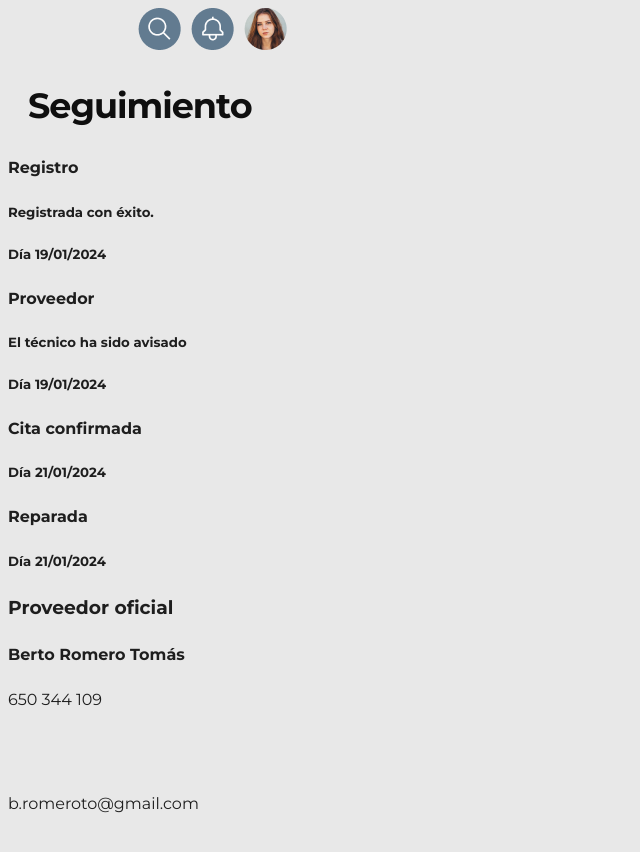
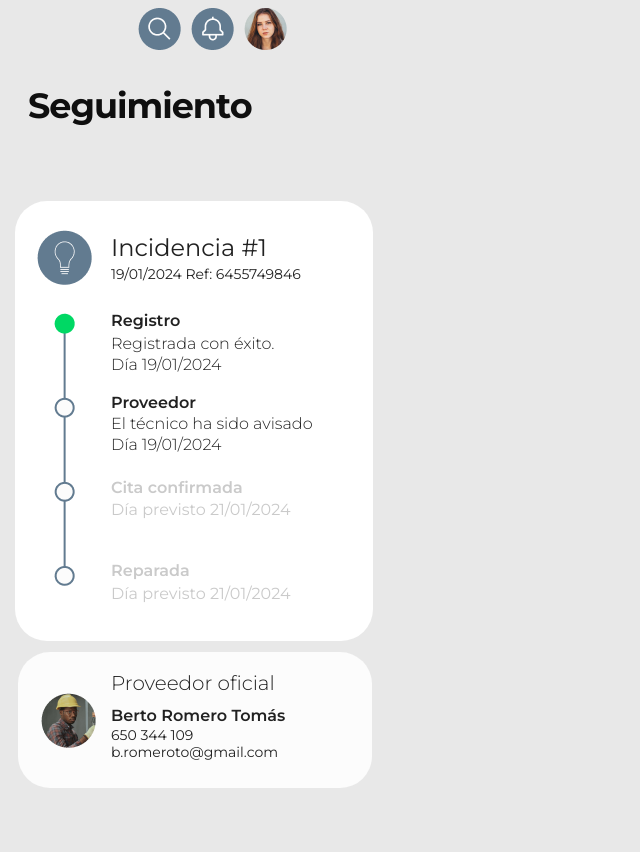
Before and after one commit to VeroPolegre/Fincas_Front, a React (Vite) app: page /incident-tracking in a window 1280 px wide. Shown: the top 852 px of the page, without its empty margins (0-640 px from the left). After the commit the page ends 800 px from the top, so only its background shows below. Built offline with nearby package versions, Linux system fonts and the light colour scheme.

Commit message:
incident-tracking-scss

```diff
--- a/src/pages/IncidentConfirmation/IncidentConfirmation.scss
+++ b/src/pages/IncidentConfirmation/IncidentConfirmation.scss
@@ -72,6 +72,7 @@
     margin: 7px;
     margin-top: 30px;
     overflow: hidden;
+    border-radius: 32px;
     width: 358px;
     height: 286px;
     background-color: white;
--- a/src/pages/IncidentTracking/IncidentTracking.jsx
+++ b/src/pages/IncidentTracking/IncidentTracking.jsx
@@ -1,31 +1,53 @@
 import React from "react";
 import Header from "../../components/Header/Header";
+import iconoBombilla from "../../assets/IconoBombilla.png";
+import trackingBar from "../../assets/trackingBar.png";
+import iconoBerto from "../../assets/iconoBerto.png";
+import "./IncidentTracking.scss";
 
 const IncidentTracking = () => {
   return (
     <>
       <Header />
       <h1>Seguimiento</h1>
-      <div>
-        <div></div>
-        <div>
-          <h4>Registro</h4>
-          <h5>Registrada con éxito.</h5>
-          <h5>Día 19/01/2024</h5>
-          <h4>Proveedor</h4>
-          <h5>El técnico ha sido avisado</h5>
-          <h5>Día 19/01/2024</h5>
-          <h4>Cita confirmada</h4>
-          <h5>Día 21/01/2024</h5>
-          <h4>Reparada</h4>
-          <h5>Día 21/01/2024</h5>
+
+      <div className="tracking-container">
+        <div className="image-tracking-container">
+          <img
+            src={iconoBombilla}
+            alt="iconoBombilla"
+            className="iconoBombillaTracking"
+          />
+          <img
+            src={trackingBar}
+            alt="trackingBar"
+            className="iconoTrackingBar"
+          />
         </div>
-        <div>
-          <h3>Proveedor oficial</h3>
-          <h4>Berto Romero Tomás</h4>
-          <p>650 344 109</p>
-          <p>b.romeroto@gmail.com</p>
+        <div className="text-tracking-container">
+          <h4 className="text-tracking-incident">Incidencia #1</h4>
+          <h5 className="date-tracking-incident">19/01/2024 Ref: 6455749846</h5>
+          <h4 className="register-tracking-incident">Registro</h4>
+          <h5 className="registed-succes-incident">Registrada con éxito.</h5>
+          <h5 className="date-registed-succes-incident">Día 19/01/2024</h5>
+          <h4 className="prov-tracking">Proveedor</h4>
+          <h5 className="prov-tracking-subtitle">El técnico ha sido avisado</h5>
+          <h5 className="date-prov-tracking">Día 19/01/2024</h5>
+          <h4 className="day-confirmed-tracking">Cita confirmada</h4>
+          <h5 className="day-prevision-tracking">Día previsto 21/01/2024</h5>
+          <h4 className="repair-title-tracking">Reparada</h4>
+          <h5 className="day-repair-tracking">Día previsto 21/01/2024</h5>
         </div>
+      </div>
+
+      <div className="floor-tracking-container">
+        <img src={iconoBerto} alt="iconoBerto" className="iconoBerto" />
+      </div>
+      <div className="text-provider-container">
+      <h3 className="official-provider-tracking">Proveedor oficial</h3>
+      <h4 className="name-provider-tracking">Berto Romero Tomás</h4>
+      <h4 className="tfn-provider-tracking">650 344 109</h4>
+      <h4 className="email-provider-tracking">b.romeroto@gmail.com</h4>
       </div>
     </>
   );
--- a/src/pages/IncidentTracking/IncidentTracking.scss
+++ b/src/pages/IncidentTracking/IncidentTracking.scss
@@ -0,0 +1,219 @@
+.tracking-container {
+  display: flex;
+  flex-direction: column;
+
+  .image-tracking-container {
+    border-radius: 16px;
+    margin: 7px;
+    margin-top: 45px;
+    border-radius: 32px;
+    overflow: hidden;
+    width: 358px;
+    height: 440px;
+    background-color: white;
+
+    .rounded-image {
+      width: 100%;
+      height: 100%;
+      object-fit: cover;
+      border-radius: 16px;
+    }
+  }
+
+  .tracking-title {
+    color: var(--Colors-Neutros-Black-Normal, #0f0f0f);
+    margin-left: 10px !important;
+    margin-top: 40px;
+    font-size: 32px;
+    font-style: normal;
+    font-weight: 600;
+    line-height: 120%;
+    letter-spacing: -1px;
+  }
+
+  .tracking-confirmation-text {
+    font-size: 14px;
+    font-style: normal;
+    font-weight: 600;
+    margin-top: 158px;
+    margin-left: -39px;
+  }
+  .tracking-subtitle-text {
+    font-size: 14px;
+    font-style: normal;
+    font-weight: 400;
+    margin-top: -29px;
+    margin-left: 1px;
+  }
+  .tracking-date-text {
+    font-size: 14px;
+    font-style: normal;
+    font-weight: 400;
+    margin-top: -39px;
+    margin-left: 66px;
+  }
+}
+.iconoBombillaTracking {
+  margin-bottom: 222px;
+  margin-left: 22px;
+  margin-top: 29px;
+}
+.iconoTrackingBar {
+  margin-bottom: -100px;
+  margin-left: -46px;
+}
+.text-tracking-container {
+  margin-top: -450px;
+  margin-left: 103px;
+  .text-tracking-incident {
+    font-size: 24px;
+    font-style: normal;
+    font-weight: 400;
+  }
+  .date-tracking-incident {
+    font-size: 14px;
+    font-style: normal;
+    font-weight: 400;
+    margin-top: -34px;
+  }
+  .register-tracking-incident {
+    font-size: 16px;
+    font-style: normal;
+    font-weight: 600;
+  }
+  .registed-succes-incident {
+    font-size: 16px;
+    font-style: normal;
+    font-weight: 300;
+    margin-top: -22px;
+  }
+  .date-registed-succes-incident {
+    font-size: 16px;
+    font-style: normal;
+    font-weight: 300;
+    margin-top: -30px;
+  }
+  .prov-tracking {
+    font-size: 16px;
+    font-style: normal;
+    font-weight: 600;
+    margin-top: -12px;
+  }
+  .prov-tracking-subtitle {
+    font-size: 16px;
+    font-style: normal;
+    font-weight: 300;
+    margin-top: -25px;
+  }
+  .date-prov-tracking {
+    font-size: 16px;
+    font-style: normal;
+    font-weight: 300;
+    margin-top: -29px;
+  }
+  .day-confirmed-tracking {
+    font-size: 16px;
+    font-style: normal;
+    font-weight: 600;
+    margin-top: -8px;
+    color: #cacaca;
+  }
+  .day-prevision-tracking {
+    font-size: 16px;
+    font-style: normal;
+    font-weight: 400;
+    margin-top: -23px;
+    color: #cacaca;
+  }
+  .repair-title-tracking {
+    font-size: 16px;
+    font-style: normal;
+    font-weight: 600;
+    margin-top: 37px;
+    color: #cacaca;
+  }
+  .day-repair-tracking {
+    font-size: 16px;
+    font-style: normal;
+    font-weight: 400;
+    margin-top: -23px;
+    color: #cacaca;
+  }
+}
+
+.floor-tracking-container {
+  .icon {
+    width: 42px;
+    height: 42px;
+    margin: 5px;
+  }
+  .floor-tracking-text {
+    margin-bottom: -20px;
+    margin-top: 90px;
+  }
+  display: flex;
+  width: 360px;
+  height: 136px;
+  margin: 7px;
+  flex-direction: column;
+  gap: 16px;
+  flex-shrink: 0;
+  border-radius: 32px;
+  background: var(--Colors-Neutros-White-Normal, #fcfcfc);
+  align-items: center;
+  flex-shrink: 0;
+  border-radius: 32px;
+  background: var(--Colors-Neutros-White-Normal, #fcfcfc);
+  justify-content: center;
+  margin: 10px;
+  .icons-container {
+    display: flex;
+    gap: 8px;
+  }
+}
+.floor-tracking-container {
+  display: flex;
+  width: 354px;
+  height: 136px;
+  margin-top: 20px;
+  flex-direction: column;
+  gap: 16px;
+  flex-shrink: 0;
+  border-radius: 32px;
+  background: var(--Colors-Neutros-White-Normal, #fcfcfc);
+  align-items: center;
+  flex-shrink: 0;
+  border-radius: 32px;
+  background: var(--Colors-Neutros-White-Normal, #fcfcfc);
+  justify-content: center;
+}
+.iconoBerto {
+  margin-left: -253px;
+}
+.text-provider-container {
+  margin-left: 103px;
+  margin-top: -140px;
+  .official-provider-tracking {
+    font-size: 20px;
+    font-style: normal;
+    font-weight: 300;
+  }
+  .name-provider-tracking {
+    font-size: 16px;
+    font-style: normal;
+    font-weight: 600;
+    margin-top: -14px;
+  }
+  .tfn-provider-tracking {
+    font-size: 14px;
+    font-style: normal;
+    font-weight: 400;
+    margin-top: -24px;
+  }
+  .email-provider-tracking{
+    font-size: 14px;
+    font-style: normal;
+    font-weight: 400;
+    margin-top: -23px;
+  }
+}
```
Also changed, not shown: src/assets/iconoBerto.png (added), src/assets/trackingBar.png (renamed from src/assets/Barra de seguimiento.png).
